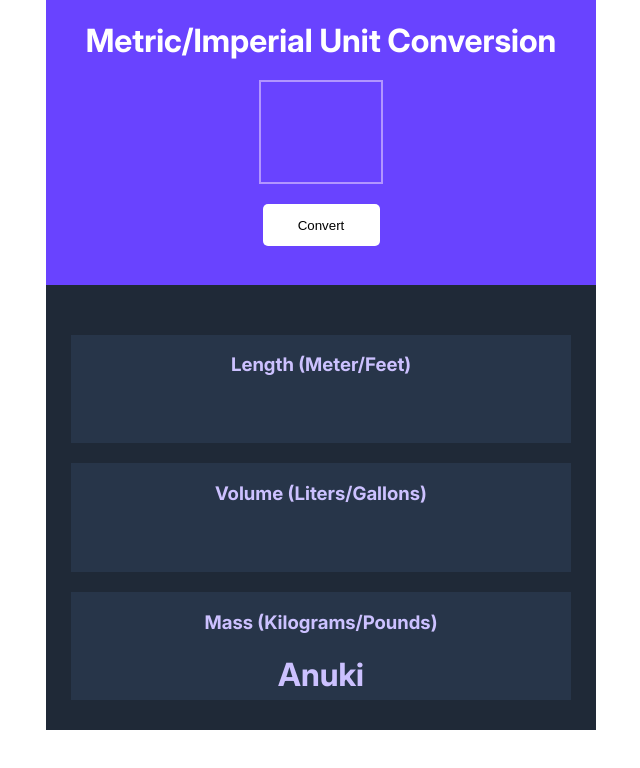
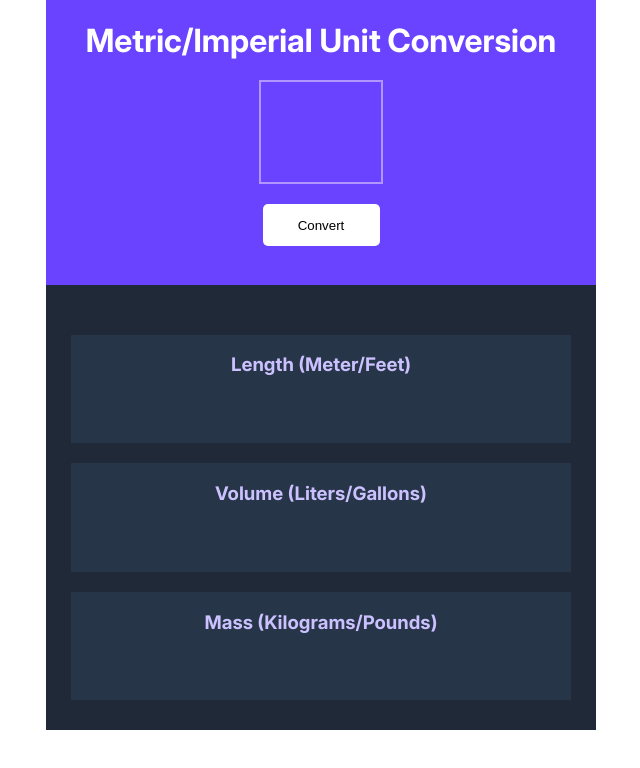
Before and after one commit to Anukinikk12/Converter, a plain HTML site: page index.html in a window 1280 px wide. Shown: the whole page, without its empty margins (319-959 px from the left). Drawn offline with Linux system fonts and the light colour scheme.

```diff
--- a/index.html
+++ b/index.html
@@ -23,7 +23,6 @@
         </div>
         <div class="mesures" id="mass-div">
             <h3>Mass (Kilograms/Pounds)</h3>
-            <h1>Anuki</h1>
             <p id="mass-desc"></p>
         </div>
     </div>
```
